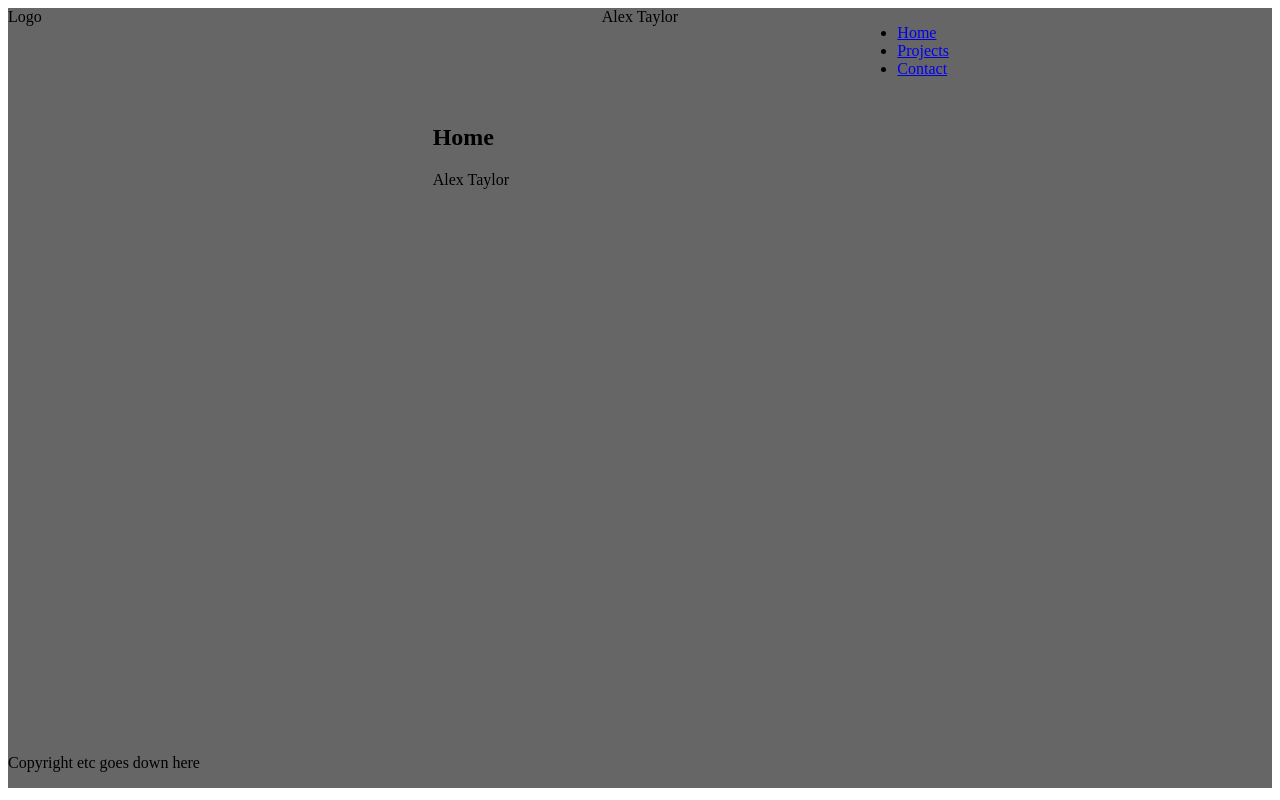
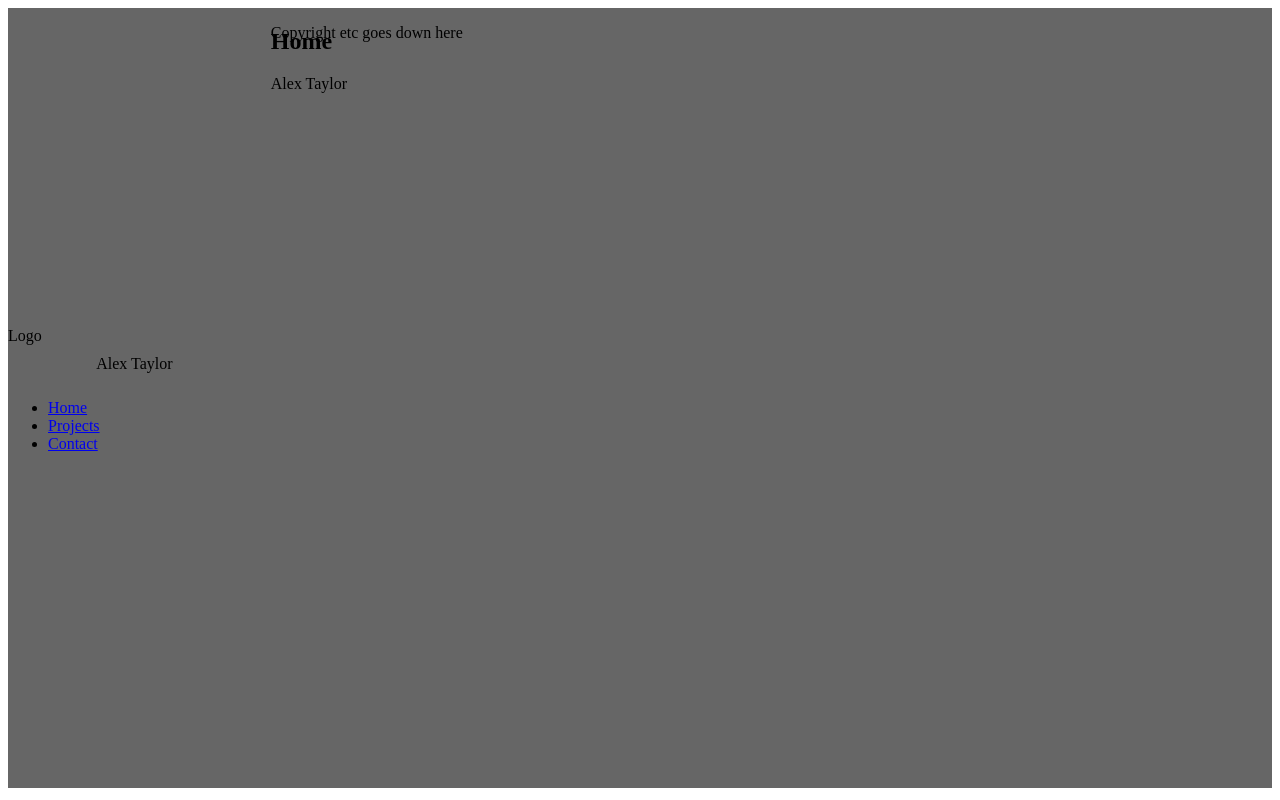
Before and after one commit to ataylor95/personal-site, a React (Create React App) app: page / in a window 1280 px wide. Built offline with nearby package versions, Linux system fonts and the light colour scheme.

Commit message:
change layout of grid

```diff
--- a/src/components/page/page.scss
+++ b/src/components/page/page.scss
@@ -2,18 +2,14 @@
     background-color: $gray-base;
     display: grid;
     grid-template-areas:
-        "logo title nav"
-        "content content content"
-        "footer footer footer";
+        "logo"
+        "title"
+        "nav"
+        "content"
+        "footer";
 
-    @media (min-width: $screen-xs) {
-        grid-template-areas:
-        "logo title nav"
-        ". content ."
-        "footer footer footer";
-    }
-    grid-template-rows: auto 1fr auto;
-    grid-template-columns: repeat(3, 1fr);
+    grid-template-rows: auto auto auto 3fr auto;
+    grid-template-columns: 1fr;
     grid-gap: 10px;
     height: calc(100vh - 20px);
 
@@ -37,4 +33,22 @@
     &__footer {
         grid-area: footer;
     }
+
+    @media (min-width: $screen-sm) {
+        grid-template-areas:
+        ". content"
+        "logo content"
+        "title content"
+        "nav content"
+        ". content";
+
+        grid-template-rows: 1fr auto auto auto 1fr;
+        grid-template-columns: 20% auto;
+        grid-gap: 10px;
+        height: calc(100vh - 20px);
+
+        &__footer {
+            grid-area: content;
+        }
+    }
 }
```
